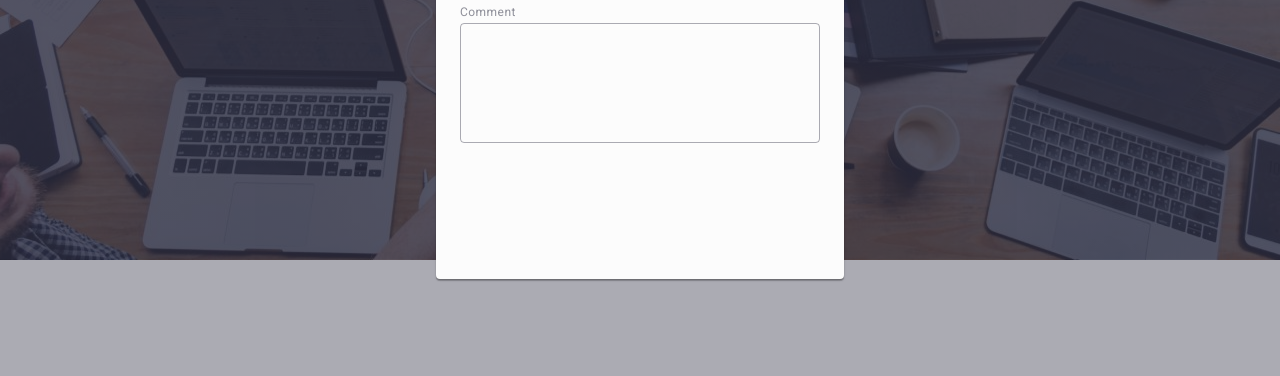
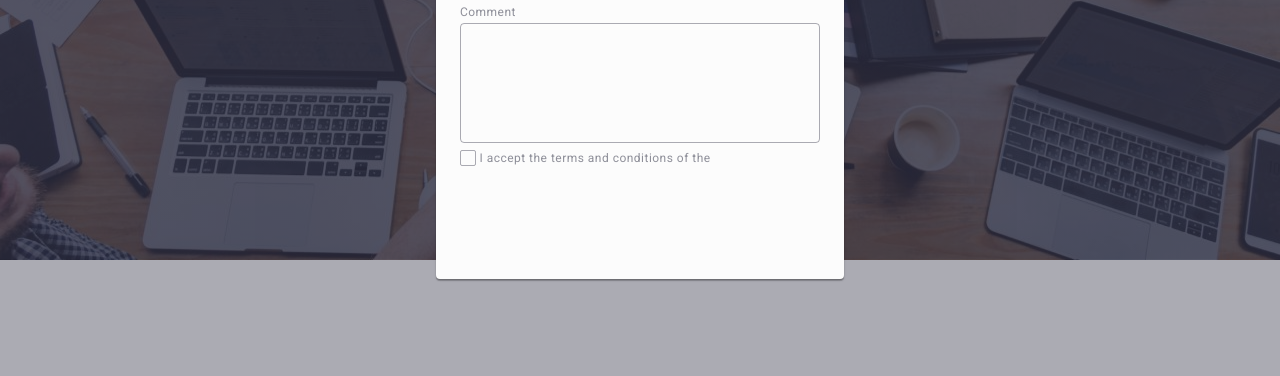
Before and after one commit to Piter30/goit-markup-05, a plain HTML site: page index.html in a window 1280 px wide. Shown: the part 413-789 px from the top of the page. Drawn offline with nearby package versions, Linux system fonts and the light colour scheme.

Commit message:
add modal and styles p4

```diff
--- a/css/styles.css
+++ b/css/styles.css
@@ -717,3 +717,38 @@ input {
 .textarea-modal-contact-form-comment:focus {
   border-color: var(--iris);
 }
+
+.container-input-checkbox-modal-contact-form {
+  margin-bottom: 24px;
+}
+
+.label-checkbox {
+  font-size: 12px;
+  line-height: 1.17;
+  letter-spacing: 0.04em;
+  color: var(--light-slate);
+}
+
+.span-label-checkbox {
+  width: 16px;
+  height: 16px;
+  border: 1px solid rgba(46, 47, 66, 0.4);
+  border-radius: 2px;
+  transition: background-color 250ms cubic-bezier(0.4, 0, 0.2, 1),
+    border 250ms cubic-bezier(0.4, 0, 0.2, 1),
+    fill 250ms cubic-bezier(0.4, 0, 0.2, 1);
+  display: inline-flex;
+  align-items: center;
+  justify-content: center;
+  fill: transparent;
+}
+
+.label-checkbox-icon:focus-within {
+  fill: var(--iris);
+}
+
+.checkbox:checked + .label-checkbox .span-label-checkbox {
+  background-color: var(--ocean);
+  border: none;
+  fill: var(--cloud);
+}
--- a/index.html
+++ b/index.html
@@ -560,11 +560,22 @@
               placeholder="Text input"
             >
             </textarea>
-            <div class="container-input-modal-contact-form">
-              <input class="visually-hidden" />
-              <svg class="" width="18" height="24">
-                <use href=""></use>
-              </svg>
+            <div class="container-input-checkbox-modal-contact-form">
+              <input
+                class="checkbox visually-hidden"
+                id="user-privacy"
+                type="checkbox"
+                value="true"
+                name="user-privacy"
+              />
+              <label class="label-checkbox" for="user-privacy">
+                <span class="span-label-checkbox">
+                  <svg class="label-checkbox-icon" width="10" height="8">
+                    <use href="./images/icons.svg#icon-ok"></use>
+                  </svg>
+                </span>
+                I accept the terms and conditions of the
+              </label>
             </div>
           </div>
         </form>
```
